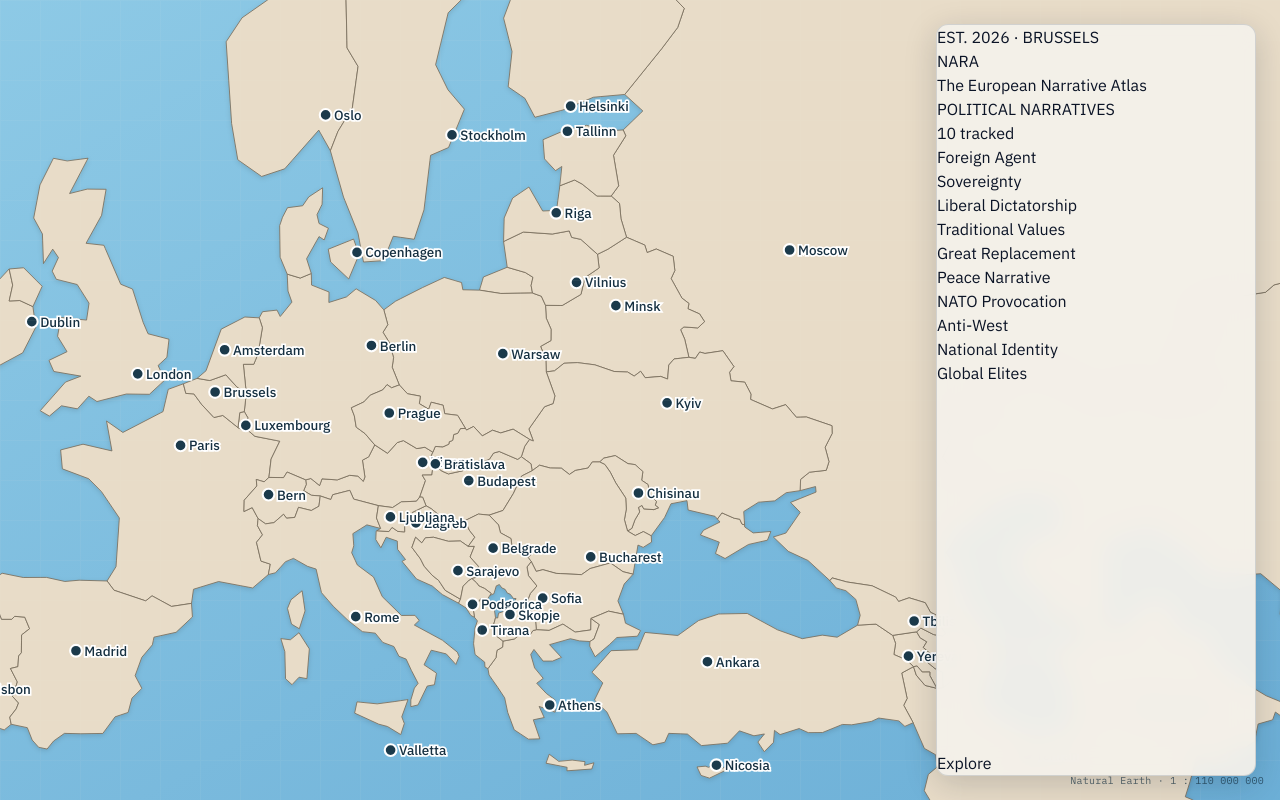
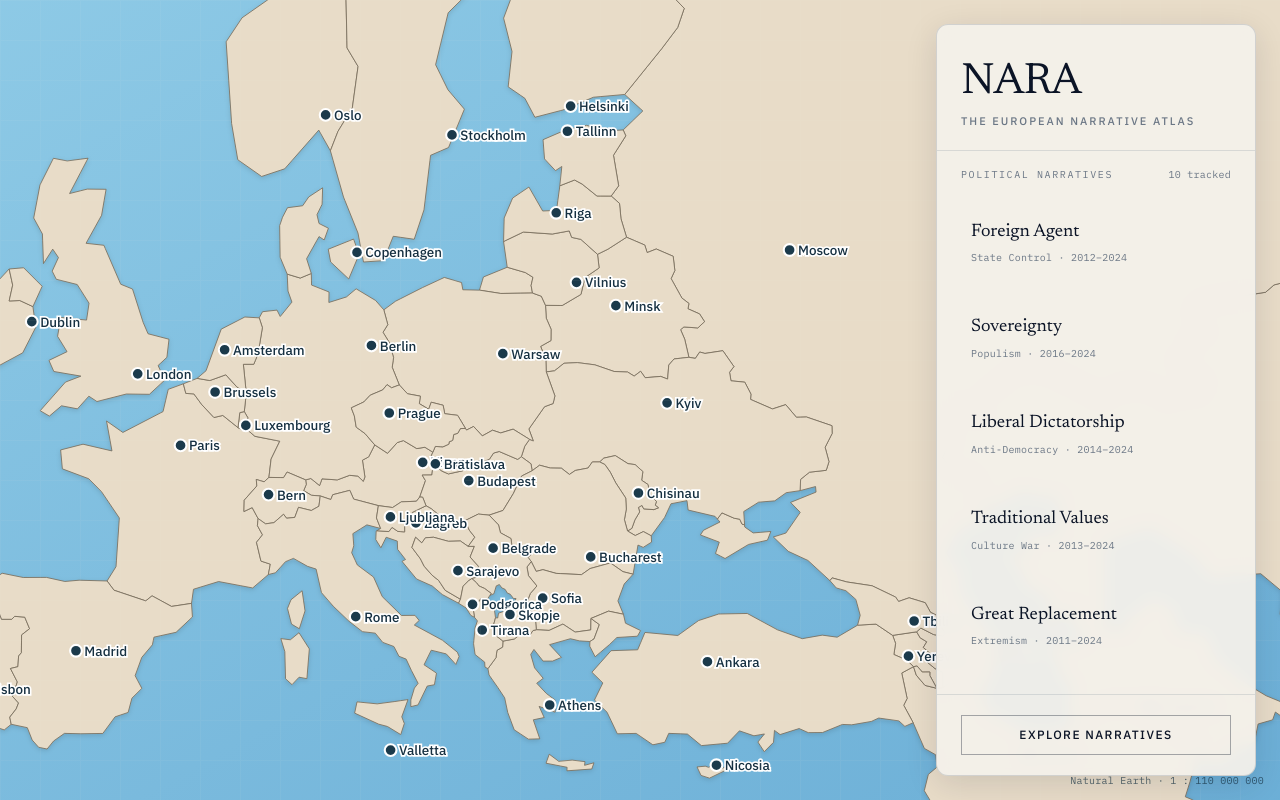
Before and after one commit to t0rn1k3/nara, a Next.js app: page / in a window 1280 px wide. Built offline with nearby package versions, Linux system fonts and the light colour scheme.

Commit message:
Style narrative aside as light editorial intelligence panel

```diff
--- a/app/globals.css
+++ b/app/globals.css
@@ -43,8 +43,13 @@ body {
   transition: fill 400ms ease, opacity 400ms ease, filter 400ms ease;
 }
 
+.narrative-item:not([aria-current="true"]):hover {
+  border-left-color: var(--item-accent);
+}
+
 @media (prefers-reduced-motion: reduce) {
-  .map-country-path {
+  .map-country-path,
+  .narrative-item {
     transition: none;
   }
 }
--- a/components/narratives/aside-footer.tsx
+++ b/components/narratives/aside-footer.tsx
@@ -1,7 +1,19 @@
-export function AsideFooter() {
+"use client";
+
+type AsideFooterProps = {
+  onExplore: () => void;
+};
+
+export function AsideFooter({ onExplore }: AsideFooterProps) {
   return (
-    <footer>
-      <button type="button">Explore</button>
+    <footer className="shrink-0 border-t border-nara-grey-300/20 px-6 py-5">
+      <button
+        type="button"
+        onClick={onExplore}
+        className="h-10 w-full border border-nara-navy/35 bg-transparent font-sans text-xs font-medium tracking-[0.12em] text-nara-navy uppercase transition-colors duration-300 hover:bg-nara-navy/5 focus-visible:outline focus-visible:outline-2 focus-visible:outline-offset-2 focus-visible:outline-nara-navy/30"
+      >
+        Explore Narratives
+      </button>
     </footer>
   );
 }
--- a/components/narratives/aside-masthead.tsx
+++ b/components/narratives/aside-masthead.tsx
@@ -1,9 +1,13 @@
 export function AsideMasthead() {
   return (
-    <header>
-      <p>EST. 2026 · BRUSSELS</p>
-      <h1>NARA</h1>
-      <p>The European Narrative Atlas</p>
+    <header className="shrink-0 border-b border-nara-grey-300/20 px-6 pt-6 pb-5">
+
+      <h1 className="mt-3 font-serif text-[2.75rem] leading-none font-normal tracking-tight text-nara-navy">
+        NARA
+      </h1>
+      <p className="mt-2 font-sans text-[11px] font-medium tracking-[0.18em] text-nara-grey-300 uppercase">
+        The European Narrative Atlas
+      </p>
     </header>
   );
 }
--- a/components/narratives/narrative-aside.tsx
+++ b/components/narratives/narrative-aside.tsx
@@ -1,15 +1,27 @@
+"use client";
+
+import { useCallback, useRef } from "react";
+
 import { AsideFooter } from "./aside-footer";
 import { AsideMasthead } from "./aside-masthead";
 import { NarrativeList } from "./narrative-list";
 
 export function NarrativeAside() {
+  const listRef = useRef<HTMLDivElement>(null);
+
+  const scrollToList = useCallback(() => {
+    listRef.current?.scrollIntoView({ behavior: "smooth", block: "start" });
+  }, []);
+
   return (
-    <aside className="flex h-full max-h-full flex-col overflow-hidden rounded-xl border border-nara-grey-300/25 bg-nara-off-white/95 text-nara-navy shadow-[0_8px_32px_rgba(11,20,38,0.18)] backdrop-blur-md">
+    <aside className="flex h-full max-h-full flex-col overflow-hidden rounded-xl border border-nara-grey-300/25 bg-nara-off-white/95 text-nara-navy shadow-[0_8px_32px_rgba(11,20,38,0.12)] backdrop-blur-sm">
       <AsideMasthead />
-      <div className="min-h-0 flex-1 overflow-y-auto">
-        <NarrativeList />
+      <div className="min-h-0 flex-1 overflow-y-auto overscroll-contain">
+        <div ref={listRef}>
+          <NarrativeList />
+        </div>
       </div>
-      <AsideFooter />
+      <AsideFooter onExplore={scrollToList} />
     </aside>
   );
 }
--- a/components/narratives/narrative-item.tsx
+++ b/components/narratives/narrative-item.tsx
@@ -13,7 +13,7 @@ type NarrativeItemProps = {
 export function NarrativeItem({ narrative }: NarrativeItemProps) {
   const { hoveredId, setHoveredId, clearHover, setSelectedId } =
     useNarrativeSelection();
-  const isHovered = hoveredId === narrative.id;
+  const isActive = hoveredId === narrative.id;
 
   return (
     <li>
@@ -24,9 +24,23 @@ export function NarrativeItem({ narrative }: NarrativeItemProps) {
         onFocus={() => setHoveredId(narrative.id)}
         onBlur={clearHover}
         onClick={() => setSelectedId(narrative.id)}
-        aria-current={isHovered ? "true" : undefined}
+        aria-current={isActive ? "true" : undefined}
+        className={`narrative-item block border-l-2 px-6 py-6 transition-[background-color,border-color] duration-300 focus-visible:outline focus-visible:outline-2 focus-visible:outline-offset-[-2px] focus-visible:outline-nara-navy/30 ${
+          isActive
+            ? "bg-nara-navy/6"
+            : "border-transparent hover:bg-nara-navy/4"
+        }`}
+        style={{
+          borderLeftColor: isActive ? narrative.accentColor : undefined,
+          ["--item-accent" as string]: narrative.accentColor,
+        }}
       >
-        <span>{narrative.name}</span>
+        <span className="font-serif text-lg leading-snug text-nara-navy">
+          {narrative.name}
+        </span>
+        <span className="mt-1.5 block font-mono text-[10px] tracking-wide text-nara-grey-300">
+          {narrative.category} · {narrative.yearFrom}–{narrative.yearTo}
+        </span>
       </Link>
     </li>
   );
--- a/components/narratives/narrative-list.tsx
+++ b/components/narratives/narrative-list.tsx
@@ -1,14 +1,26 @@
 import { narratives } from "@/lib/narratives";
+
 import { NarrativeItem } from "./narrative-item";
 
 export function NarrativeList() {
   return (
-    <section>
-      <header>
-        <h2>POLITICAL NARRATIVES</h2>
-        <span>{narratives.length} tracked</span>
+    <section
+      id="narrative-list"
+      aria-labelledby="narrative-list-heading"
+      className="px-2 py-4"
+    >
+      <header className="flex items-baseline justify-between gap-3 px-4 pb-3">
+        <h2
+          id="narrative-list-heading"
+          className="font-mono text-[10px] tracking-[0.16em] text-nara-grey-300 uppercase"
+        >
+          Political Narratives
+        </h2>
+        <span className="font-mono text-[10px] tracking-wide text-nara-grey-300 tabular-nums">
+          {narratives.length} tracked
+        </span>
       </header>
-      <ul>
+      <ul className="flex flex-col">
         {narratives.map((narrative) => (
           <NarrativeItem key={narrative.id} narrative={narrative} />
         ))}
```
